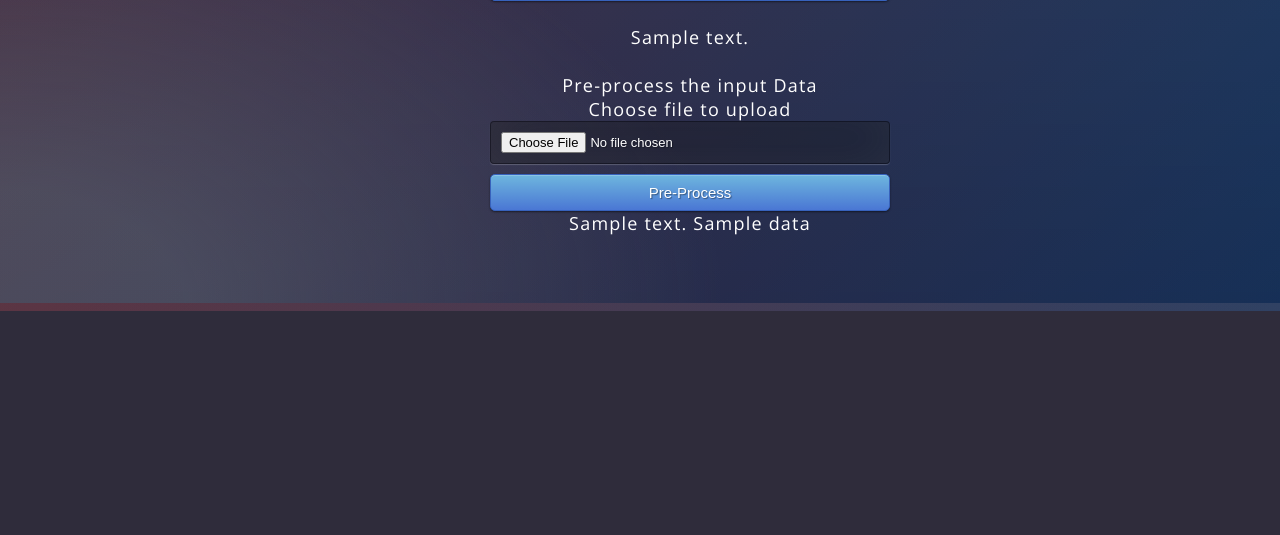
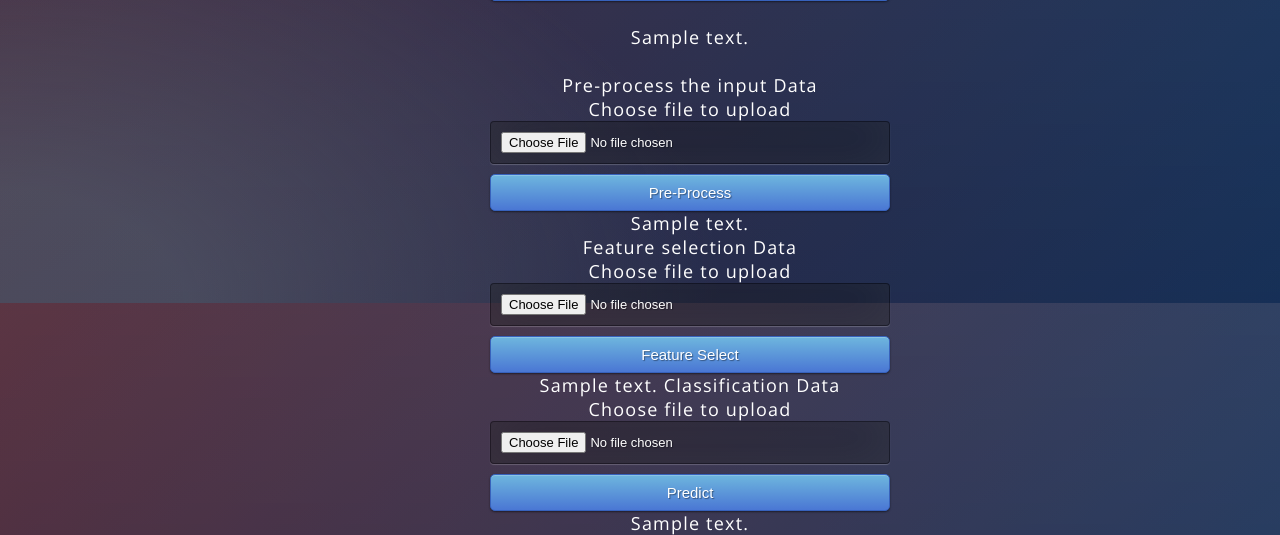
Before and after one commit to zerolancer512/Flask-Forex-Predict, a Flask app: template Forex_Predictor/templates/index.html in a window 1280 px wide. Shown: the part 497-1032 px from the top of the page. Before the commit the page ends 808 px from the top, so only its background shows below. Run offline with Flask 2, Linux system fonts and the light colour scheme; the template is opened without the code that fills it: most values are stand-ins (such as "Sample title", 1, 10 or a date in 2020); parts of the project's set-up code (start-up, migrations or seed data) failed here and were passed over.

Commit message:
Add files via upload

```diff
--- a/Forex_Predictor/app.py
+++ b/Forex_Predictor/app.py
@@ -1,7 +1,7 @@
 import warnings
 warnings.filterwarnings('ignore')
 import numpy as np
-from flask import Flask, request, jsonify, render_template, make_response
+from flask import Flask, request, jsonify, render_template, send_file, abort
 import pickle
 import pandas as pd
 import os
@@ -10,12 +10,21 @@ dirpath = os.getcwd()
 app = Flask(__name__)
 model = pickle.load(open(dirpath + '\\Forex_Predictor\\model\\model.pkl', 'rb'))
 
+
+
 @app.route('/')
 def home():
     '''
     For rendering results on HTML GUI
     '''
     return render_template('index.html')
+
+@app.route('/download/<path:filename>', methods = ['GET', 'POST'])
+def download(filename):
+    path = dirpath + '\\{}'.format(filename)
+    return send_file(path, as_attachment=True)
+
+
 
 @app.route('/predict',methods=['POST'])
 def predict():
@@ -35,12 +44,39 @@ def predict():
 def preprocessing():
     file = request.files['datafile']
     if not file:
-        text = 'No file selected'
-    df = pd.read_csv(file)
-    df['return_1'] = df['return_2'] - df['lag_return_1']
-    df = df.to_html(dirpath+ '\\Forex_Predictor\\templates\\Pre-Processed_Data.html')
-    text = 'preprocessed success'
-    return render_template('Pre-Processed_Data.html')
+        return render_template('index.html', text = 'No file selected')
+    else:
+        df = pd.read_csv(file)
+        df['return_1'] = df['return_2'] - df['lag_return_1']
+        df.to_csv('Preprocessed_Data.csv', index = False)
+        render_template('index.html', text = 'Pre - processing completed')
+        return download('Preprocessed_Data.csv')
+
+
+@app.route('/FeatureSelection', methods = ['GET', 'POST'])
+def FeatureSelection():
+    file = request.files['datafile']
+    if not file:
+        return render_template('index.html', text = 'No file selected')
+    else:
+        df = pd.read_csv(file)
+        df = df[['Close', 'High', 'Low', 'return_1', 'return_2', 'return_3']]
+        df.to_csv('FeatureSelected_Data.csv', index  = False)
+        render_template('index.html', text = 'Feature Selection completed')
+        return download('FeatureSelected_Data.csv')
+
+@app.route('/Classification', methods = ['POST', 'GET'])
+def Classification():
+    file = request.files['datafile']
+    if not file:
+        return render_template('index.html', text = 'No file selected')
+    else:
+        df = pd.read_csv(file)
+        df['Up_down_predict'] = model.predict(df.values)
+        df.to_csv('Predicted_Data.csv', index = False)
+        render_template('index.html', text = 'Classification completed')
+        return download('Predicted_Data.csv')
+
 
 
 
--- a/Forex_Predictor/templates/index.html
+++ b/Forex_Predictor/templates/index.html
@@ -44,10 +44,31 @@
     <label for="datafile">Choose file to upload</label>
     <input type="file"name="datafile"accept=".csv, .txt">
     <button type="submit" class="btn btn-primary btn-block btn-large">Pre-Process</button>
-  </form>
-  {{text}}
+{{text}}
 
-  {{data}}
+</form>
+
+<label>Feature selection Data </label>
+<form action ="{{ url_for('FeatureSelection')}}"method="post"enctype="multipart/form-data">
+ <label for="datafile">Choose file to upload</label>
+ <input type="file"name="datafile"accept=".csv, .txt">
+ <button type="submit" class="btn btn-primary btn-block btn-large">Feature Select</button>
+
+</form>
+
+{{text}}
+
+</form>
+
+<label>Classification Data </label>
+<form action ="{{ url_for('Classification')}}"method="get"enctype="multipart/form-data">
+ <label for="datafile">Choose file to upload</label>
+ <input type="file"name="datafile"accept=".csv, .txt">
+ <button type="submit" class="btn btn-primary btn-block btn-large">Predict</button>
+
+</form>
+{{text}}
+
 
 
 </body>
```
